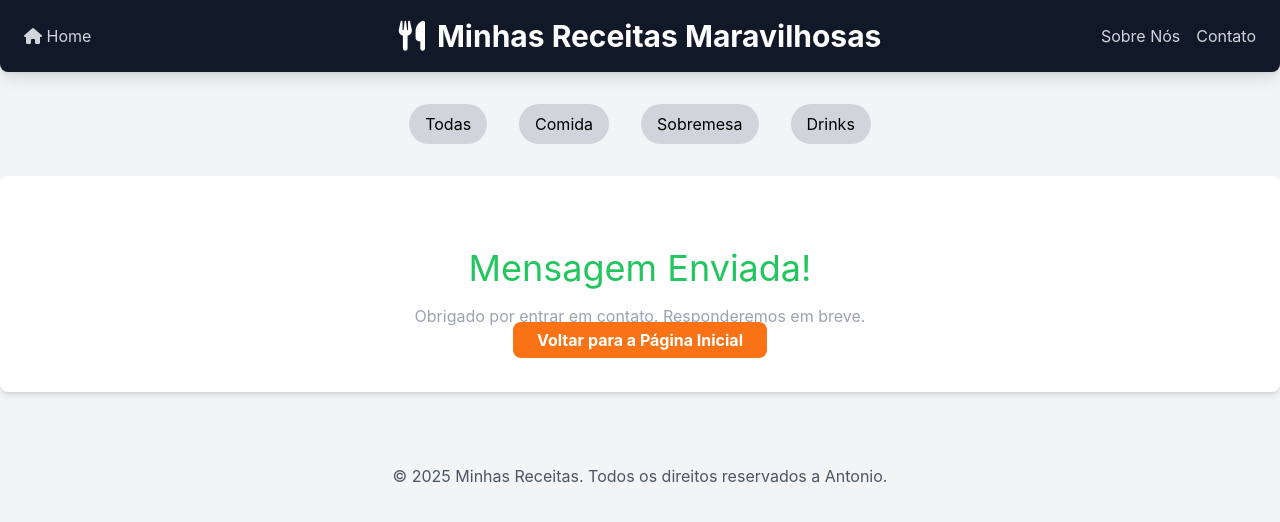
After one commit to Antoniojferreira3/projeto-2, a Django app: page /receitas/sucesso/ in a window 1280 px wide. The commit adds this page. Shown: the top 522 px of the page. Run offline with Django 5.2, Linux system fonts and the light colour scheme; some libraries are stand-ins or nearby versions.

Commit message:
atualizações de 17-09-2025

```diff
--- a/projeto/settings.py
+++ b/projeto/settings.py
@@ -128,3 +128,7 @@ BASE_DIR = Path(__file__).resolve().parent.parent
 
 MEDIA_URL = 'media/'
 MEDIA_ROOT = os.path.join(BASE_DIR, 'media') #cria uma pasta 'media' na raiz do projeto
+
+# Configurações para salvar e-mails em um arquivo ( apenas para desenvolvimento )
+EMAIL_BACKEND = 'django.core.mail.backends.filebased.EmailBackend'
+EMAIL_FILE_PATH = BASE_DIR/'emails'
--- a/receitas/templates/receitas/base.html
+++ b/receitas/templates/receitas/base.html
@@ -18,18 +18,23 @@
 <header class="bg-gray-900 text-white p-6 shadow-lg rounded-b-lg">
     <div class="container mx-auto relative flex items-center justify-between">
 
-        <!-- Centro: Ícone + Título -->
+        <!-- Centro: Ícone + Título
         <div class="flex items-center">
             <div class="text-4xl mr-4">
                 <i class="fas fa-utensils"></i>
             </div>
             <h1 class="text-3xl font-bold">Minhas Receitas Deliciosas</h1>
-        </div>
+        </div> -->
+
+       <div class="absolute left-1/2 transform -translate-x-1/2 flex items-center space-x-3">
+      <i class="fas fa-utensils text-3xl"></i>
+      <h1 class="text-3xl font-bold">Minhas Receitas Maravilhosas</h1>
+    </div>
 
         <!-- Esquerda: Home -->
         <nav class="relative z-10 flex space-x-4">
             <a href="{% url 'home' %}" class="text-gray-300 hover:text-white">
-                <i class="fa fa-home"></i> Home
+                <i class="fas fa-home"></i> Home
             </a>
         </nav>
 
@@ -46,34 +51,34 @@
     </div>
 </header>
 
-   <!-- <nav class="flex justify-center space-x-8 mt-8">
+   <nav class="flex justify-center space-x-8 mt-8">
 
 
 
         <a href="{% url 'home' %}"
-         class="bg-gray-300 text-black px-4 py-2 rounded-lg hover:bg-orange-500 hover:text-white transition-colors duration-200">
+         class="bg-gray-300 text-black px-4 py-2 rounded-full hover:bg-orange-500 hover:text-white transition-colors duration-200">
         Todas
          </a>
 
 
          <a href="{% url 'home' %}?categoria=comida"
-         class="bg-gray-300 text-black px-4 py-2 rounded-lg hover:bg-orange-500 hover:text-white transition-colors duration-200">
+         class="bg-gray-300 text-black px-4 py-2 rounded-full hover:bg-orange-500 hover:text-white transition-colors duration-200">
         Comida
         </a>
 
 
         <a href="{% url 'home' %}?categoria=sobremesa"
-         class="bg-gray-300 text-black px-4 py-2 rounded-lg hover:bg-orange-500 hover:text-white transition-colors duration-200">
+         class="bg-gray-300 text-black px-4 py-2 rounded-full hover:bg-orange-500 hover:text-white transition-colors duration-200">
         Sobremesa
         </a>
 
 
         <a href="{% url 'home' %}?categoria=drink"
-         class="bg-gray-300 text-black px-4 py-2 rounded-lg hover:bg-orange-500 hover:text-white transition-colors duration-200">
+         class="bg-gray-300 text-black px-4 py-2 rounded-full hover:bg-orange-500 hover:text-white transition-colors duration-200">
         Drinks
         </a>
 
-    </nav> -->
+    </nav>
 
 
     <main class="container mx-auto p-6 mt-8 bg-white rounded-lg shadow-md">
--- /dev/null
+++ b/receitas/templates/receitas/sucesso.html
@@ -0,0 +1,11 @@
+{% extends 'receitas/base.html' %}
+
+{% block content %}
+
+<div class="container mx-auto mt-8 p-4 text-center">
+    <h1 class="text-4xl text-green-500 mb-4">Mensagem Enviada!</h1>
+    <p class="text-gray-400">Obrigado por entrar em contato. Responderemos em breve.</p>
+    <a href="{% url 'home' %}" class="mt-8 imline-block px-6 py-2 bg-orange-500
+    text-white font-bold rounded-lg hover:bg-orange-600 transition duration-300">Voltar para a Página Inicial</a>
+</div>
+{% endblock %}
--- a/receitas/urls.py
+++ b/receitas/urls.py
@@ -4,6 +4,15 @@ from . import views
 
 urlpatterns = [
     path('', views.home, name='home'),
+
+# Adicionando as rotas para novas páginas
+
+    path('sobre_nos/', views.sobre_nos, name='sobre_nos'),
+    path('contato/', views.contato, name='contato'),
+    path('sucesso/', views.sucesso, name='sucesso'),
+
+    # As rotas a seguir já estavam corretas e devem ser mantidas
+
     path('receita/<int:id>/', views.receita_detail, name='receita_detail'),
     path('pesquisar/', views.pesquisar_receitas, name='pesquisar_receitas'),
 ]
--- a/receitas/views.py
+++ b/receitas/views.py
@@ -1,9 +1,39 @@
 # receitas/views.py
-from django.shortcuts import render, get_object_or_404
+from django.shortcuts import render, get_object_or_404, redirect
+from django.urls import reverse
+from django.core.mail import send_mail
 from .models import Receita
+from .forms import ContatoForm
 
+def sobre_nos(request):
+    return render(request, 'receitas/sobre_nos.html')
+
+def contato (request):
+    if request.method == 'POST':
+        form = ContatoForm(request.POST)
+        if form.is_valid():
+            nome = form.cleaned_data['nome']
+            email = form.cleaned_data['email']
+            mensagem = form.cleaned_data['mensagem']
+
+# função que salva e-mail
+            send_mail(
+                f'Mensagem de {nome}',
+                f'Mensagem de {nome} ({email}):\n\n{mensagem}',
+                email,
+                ['seu_email_para_receber@exemplo.com'],
+                fail_silently=False,
+            )
+# Depois de enviar o e-mail, você pode redirecionar ou mostrar uma mensagem de sucesso
+            return redirect(reverse('sucesso'))
+    else:
+        form = ContatoForm()
+    return render(request, 'receitas/contato.html', {'form': form})
+def sucesso(request):
+    return render(request, 'receitas/sucesso.html')
+
+# Obtém uma categoria do parâmetro da URL (ex: /?categoria=drink)
 def home(request):
-        # Obtém uma categoria do parâmetro da URL (ex: /?categoria=drink)
         categoria_slug = request.GET.get('categoria')
 
         categorias_choices = [choice[0] for choice in Receita.CATEGORIAS]
```
Also changed, not shown: 5 other files.
